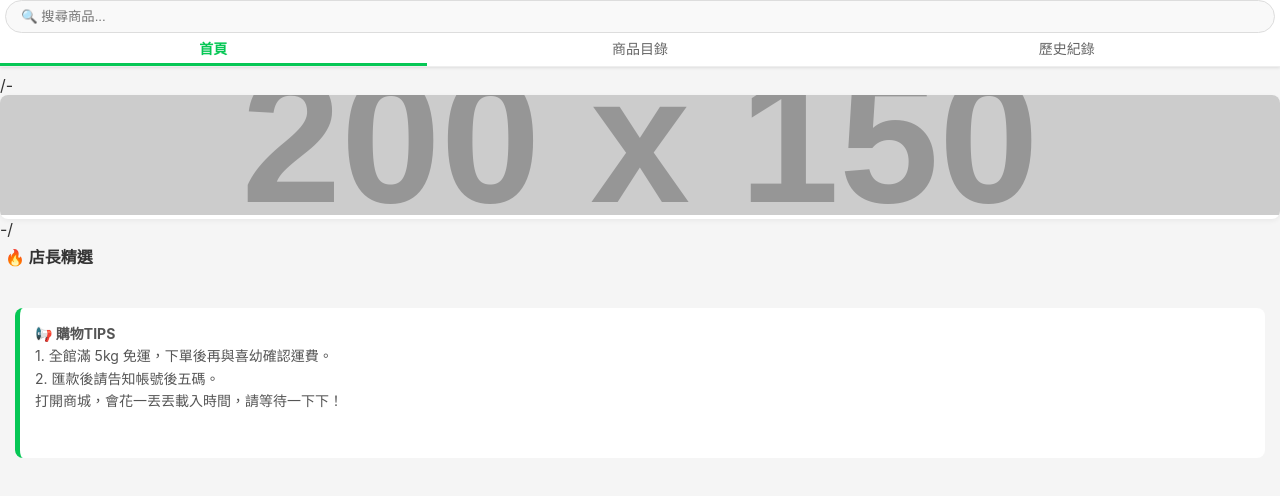
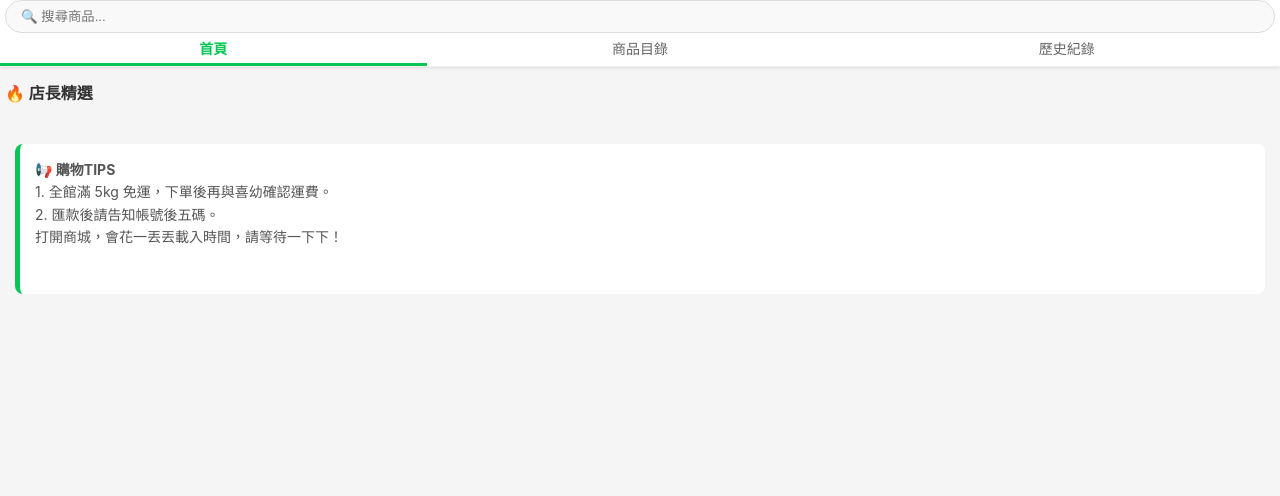
Before and after one commit to matchkid/line-shop, a plain HTML site: page index.html in a window 1280 px wide. Drawn offline with Linux system fonts and the light colour scheme; placeholder pictures from the web are drawn by us.

Commit message:
Update index.html

```diff
--- a/index.html
+++ b/index.html
@@ -92,9 +92,9 @@ line-height:1.4; }
     </div>
     <div class="main-content">
     <div id="view-home">
-    /- <div class="feat-item" onclick="quickAdd('精選商品A', 490)">
+     <div class="feat-item" onclick="quickAdd('精選商品A', 490)" style="display:none">
                     <img src="https://via.placeholder.com/200x150?text=Hot+Sale">
-     </div> -/
+     </div>
     <span class="section-title">🔥 店長精選</span>
         <div class="feat-grid"></div>
     <div class="info-box">
```
